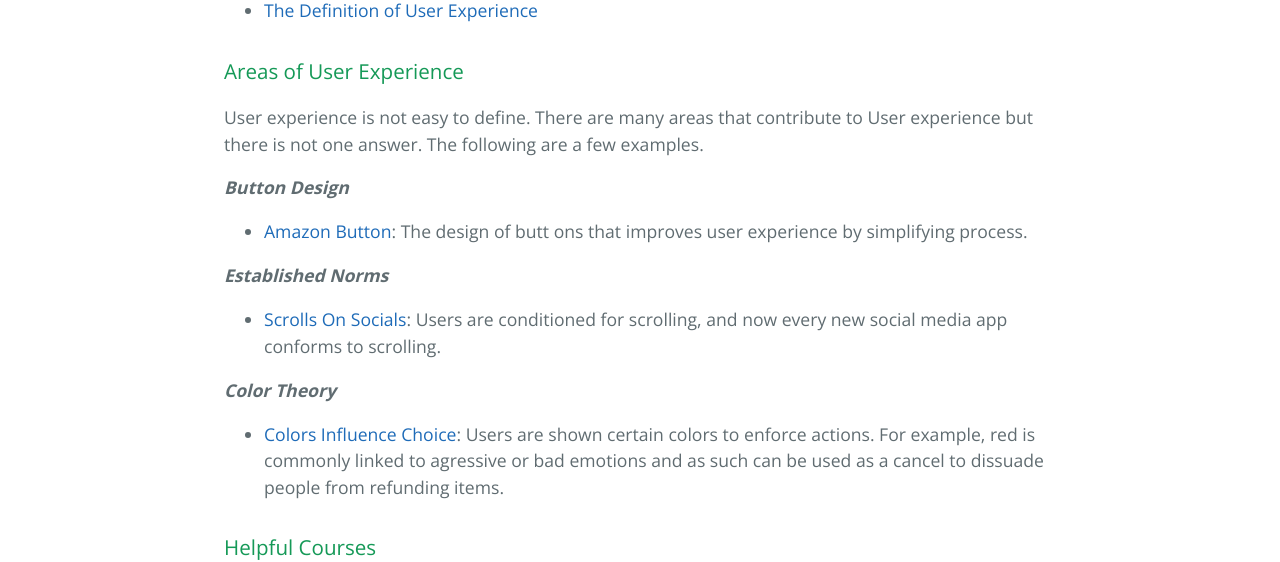
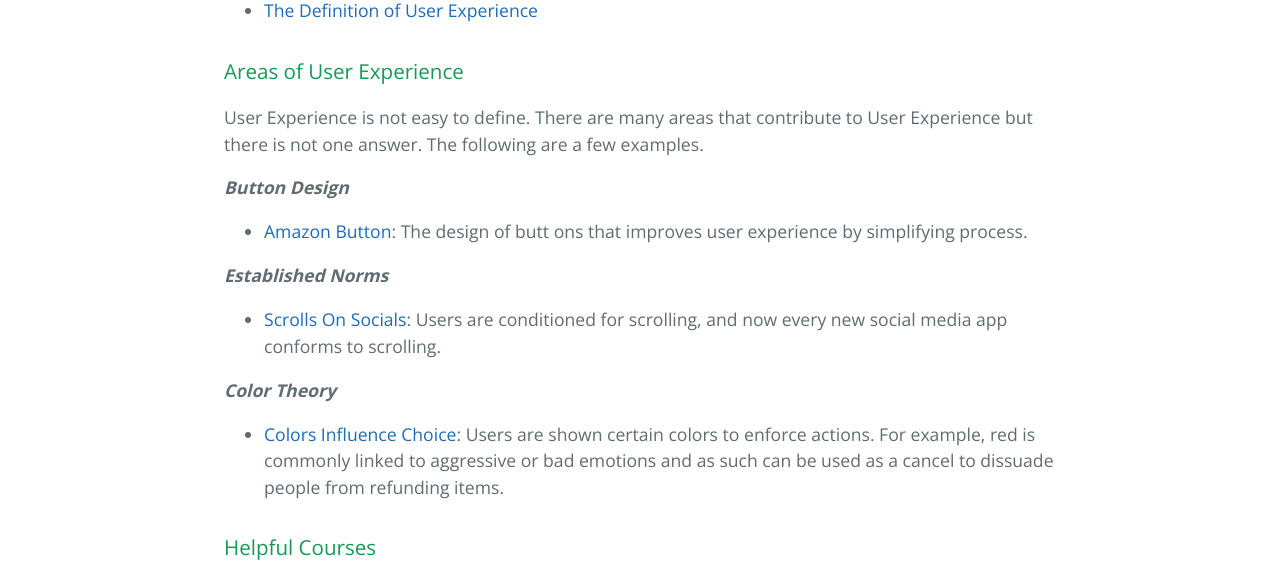
Before and after one commit to learning-software-engineering/learning-software-engineering.github.io, a Jekyll site: the page built from Topics/User_Experience.md, in a window 1280 px wide. Shown: the part 610-1172 px from the top of the page. Built offline with Jekyll 4.4.1, drawn with Linux system fonts in a browser that asks for light colours; our own code applies the rules of GitHub Pages for plain Markdown files.

Commit message:
Update User_Experience.md

```diff
--- a/Topics/User_Experience.md
+++ b/Topics/User_Experience.md
@@ -9,7 +9,7 @@ There are many notable links differentiating the two areas. Here is one of the r
 
 ### Areas of User Experience
 
-User experience is not easy to define. There are many areas that contribute to User experience but there is not one answer. The following are a few examples.
+User Experience is not easy to define. There are many areas that contribute to User Experience but there is not one answer. The following are a few examples.
 
 ___Button Design___
 - [Amazon Button](https://medium.com/@cccalibour/how-ux-design-makes-a-difference-amazons-continue-button-901618a8b00e): The design of butt
@@ -19,7 +19,7 @@ ___Established Norms___
 - [Scrolls On Socials](https://forgeandsmith.com/blog/scrolling-vs-clicking-whats-the-preferred-user-experience/): Users are conditioned for scrolling, and now every new social media app conforms to scrolling.
 
 ___Color Theory___
-- [Colors Influence Choice](https://usabilitygeek.com/colour-user-experience-psychology/#:~:text=Colour%20plays%20a%20crucial%20role,and%20identified%20with%20your%20industry.): Users are shown certain colors to enforce actions. For example, red is commonly linked to agressive or bad emotions and as such can be used as a cancel to dissuade people from refunding items.
+- [Colors Influence Choice](https://usabilitygeek.com/colour-user-experience-psychology/#:~:text=Colour%20plays%20a%20crucial%20role,and%20identified%20with%20your%20industry.): Users are shown certain colors to enforce actions. For example, red is commonly linked to aggressive or bad emotions and as such can be used as a cancel to dissuade people from refunding items.
 
 
 ### Helpful Courses
```
